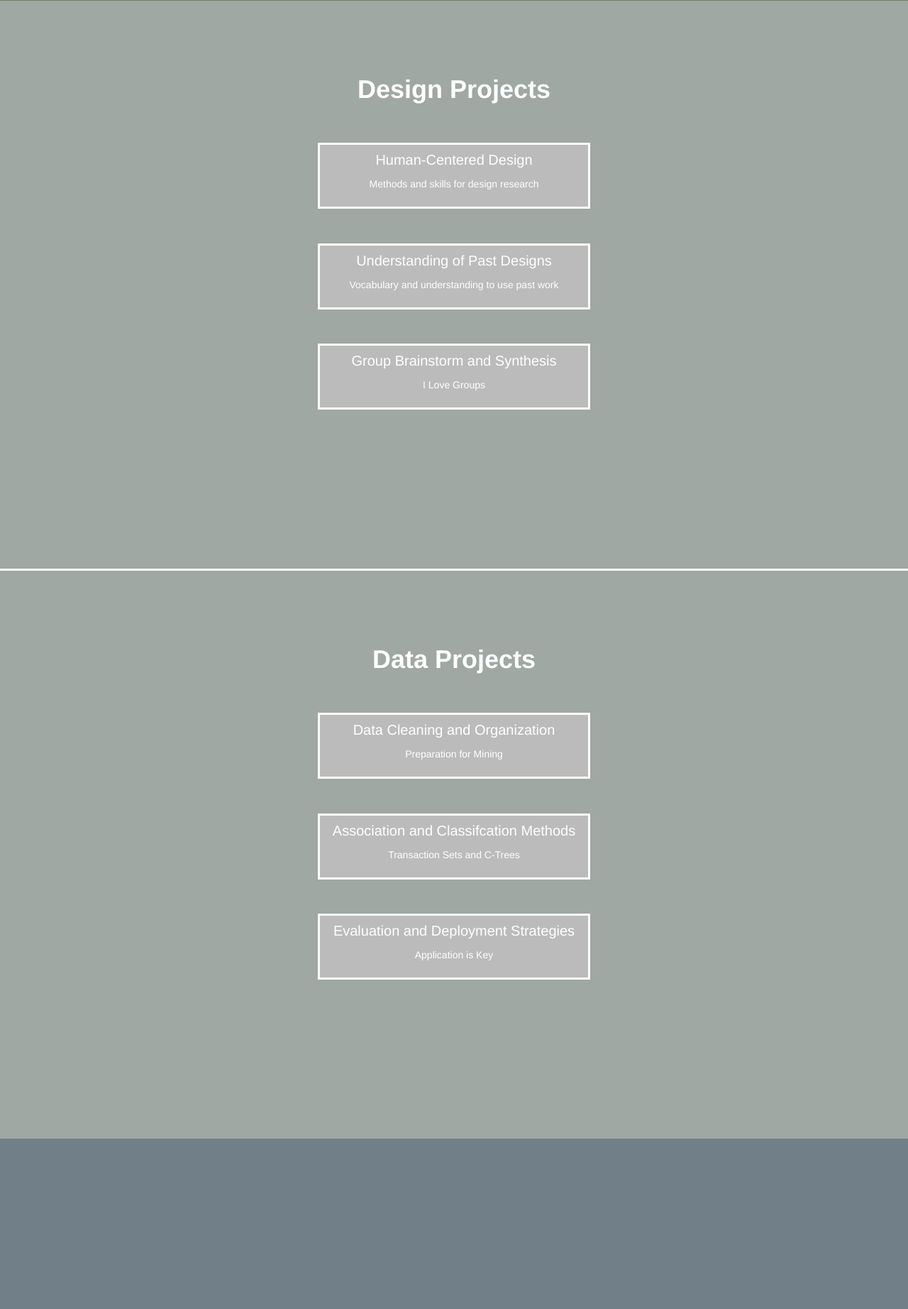
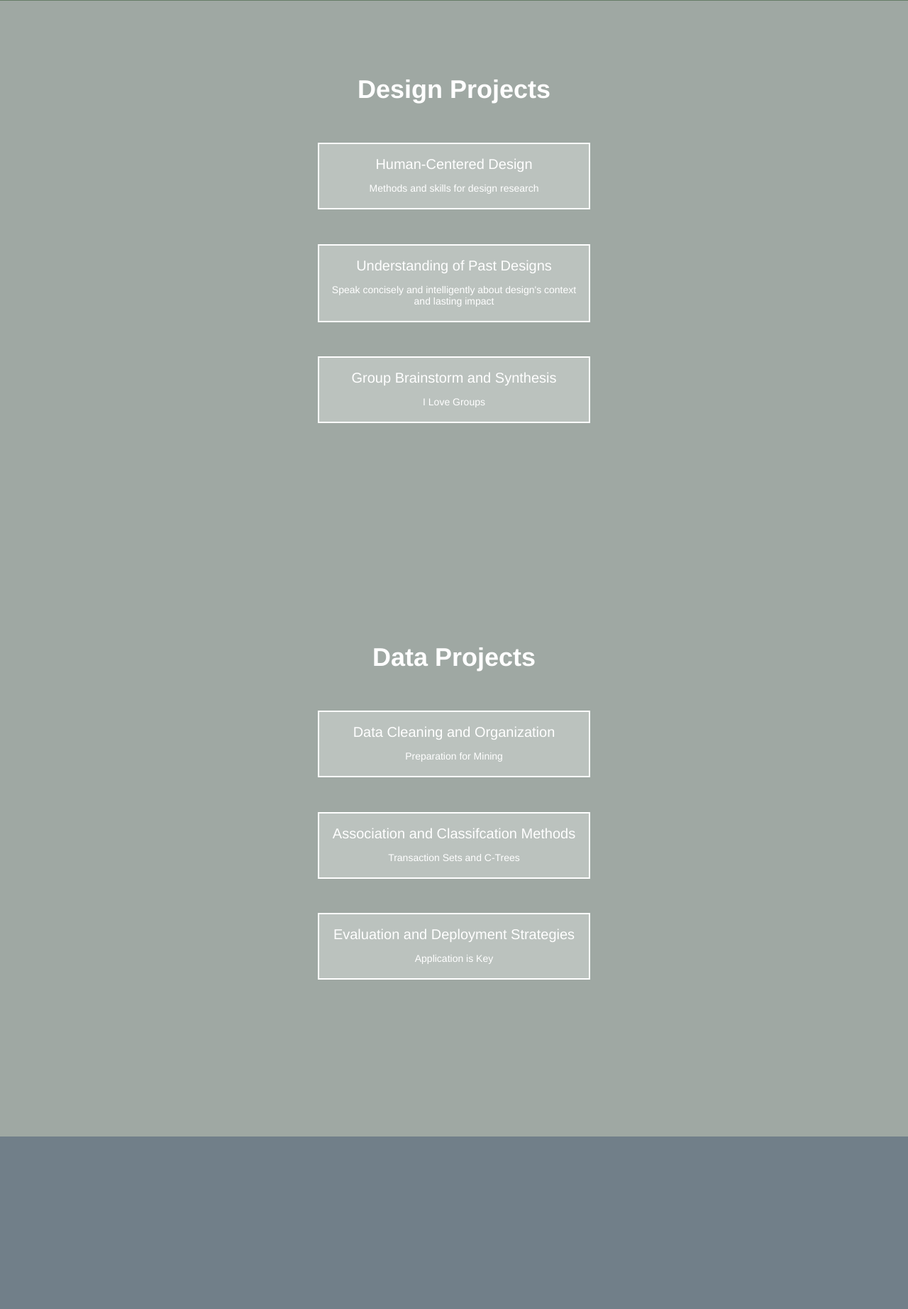
Before and after one commit to byrdmaan/Projects, a PHP site: page /Port/index.html in a window 1280 px wide. Shown: the part 1599-3443 px from the top of the page at 71% size. Run offline with PHP 8.4, Linux system fonts and the light colour scheme; some libraries are stand-ins or nearby versions.

Commit message:
loooking helllaaaa goood

```diff
--- a/NewProj/Port/css/style.css
+++ b/NewProj/Port/css/style.css
@@ -28,7 +28,7 @@ a {
 
 
 
-/*     Pages and Specific ID's     */
+/*     Full Pages and Specific ID's     */
 
 .title {
 	background-color: #adccb8;
@@ -76,7 +76,7 @@ a {
 }
 
 #data {
-	border-top: solid;
+
 }
 
 #design {
@@ -126,11 +126,11 @@ a {
 }
 
 #link:hover {
-    background-color: #BBBBBB;
+    background-color: #999999;
 }
 
 #link:active {
-	background-color: #BBBBBB;
+	background-color: #999999;
 }
 
 
@@ -173,7 +173,7 @@ a {
 }
 
 .mybox {
-	border: solid;
+	border: 2px solid;
 	display: none;
 	position: relative;
 	text-align: center;
@@ -183,7 +183,7 @@ a {
 	margin-bottom: 8%;
 	color: #FFFFFF;
 	text-decoration: none;
-	background-color: #BBBBBB;
+	background-color: #BBC2BE;
 }
 
 .mybox:hover {
@@ -199,9 +199,10 @@ a {
 	font-size: 10px;
 }
 
-.skillhead {
-	position: relative;
-	right: 50%;
+.mybox h3 {
+	padding-top: 0px;
+	font-size: 20px;
+	text-decoration: none;
 }
 
 #forMobile {
@@ -217,9 +218,30 @@ a {
 }
 
 
+/*     Small Menu     */
 
+.smallMenu {
+	vertical-align: middle;
+	display: table-cell;
+}
 
+.smallMenu h3 {
+	padding: 0px;
+	width: auto;
+	display: inline-block;
+	margin:0px;
+}
 
+.smallMenu h3:hover {
+	background-color: #B2B9B5;
+	cursor: pointer;
+}
+
+.smallMenuText {
+	padding-top: 7px;
+	padding-bottom: 0px;
+	margin-bottom: -4px;
+}
 
 
 /*     Pics     */
@@ -301,11 +323,12 @@ a {
 
 
 
-/*      For medium sized browsers     */
 
 
 
 
+
+/*      For medium sized browsers     */
 
 
 
@@ -327,7 +350,7 @@ h1 {
 }
 
 .myBlock {
-	width: 60%;
+	width: 80%;
 	text-align: center;
 	display: block;
 	margin-right: auto;
@@ -389,7 +412,7 @@ h1 {
 }
 
 
-@media screen and (max-height: 500px) {
+@media screen and (max-height: 600px) {
 
 	p {
 		font-size: 10px;
--- a/NewProj/Port/index.html
+++ b/NewProj/Port/index.html
@@ -19,6 +19,8 @@
 	<script src="https://ajax.googleapis.com/ajax/libs/jqueryui/1.11.4/jquery-ui.min.js"></script>
 
 
+
+	<!--     Script for submenu drop down     -->
 	<script>
 	$(document).ready( function(){
 
@@ -40,6 +42,7 @@
 
 
 
+	<!--     Script for iPhone touch menu mobile     -->
 
 	<script>
 	$(function() {
@@ -73,9 +76,6 @@
 	    	}
      	});
 	});
-
-
-
 	$(function()
 	{
      	$("h1#toggle2").click(function()
@@ -134,17 +134,21 @@
  	<div id="design" class="showpage">
  		<div id="forMobile">
 	 		<h1>Design Projects</h1>
-	 		<p>I work using Human-Centered Design principles</p>
+	 		<div class="smallMenu">
+	 			<h3 id="sm1">HCD</h3>
+	 			<h3 id="sm2">Impact of Past Designs</h3>
+	 			<h3 id="sm3">Group Synthesis</h3>
+	 		</div>
  		</div>
  		<a href="img/portfolio_pizza2.pdf" target="_blank" id="showa"><img class="myBlock" id="show" src=""></a>
  		<h1 id="toggle"><a id="link">Design Projects</a></h1>
  		<div class="myCont" id="mine">
  			<!-- <h3 class="skillhead">Skills & Strengths</h3> -->
- 			<div class="mybox" id="box1">Human-Centered Design<p>Methods and skills for design research</p></div></a>
+ 			<div class="mybox" id="box1"><div class="smallMenuText">Human-Centered Design<p>Methods and skills for design research</p></div></div>
  			<br>
- 			<div class="mybox" id="box2">Understanding of Past Designs<p>Vocabulary and understanding to use past work</p></div>
+ 			<div class="mybox" id="box2"><div class="smallMenuText">Understanding of Past Designs<p>Speak concisely and intelligently about design's context and lasting impact</p></div></div>
  			<br>
- 			<div class="mybox" id="box3">Group Brainstorm and Synthesis<p>I Love Groups</p></div>
+ 			<div class="mybox" id="box3"><div class="smallMenuText">Group Brainstorm and Synthesis<p>I Love Groups</p></div></div>
  		</div>
  	</div>
 
@@ -156,17 +160,21 @@
  	<div id="data" class="showpage">
  		<div id="forMobile">
 	 		<h1>Data Projects</h1>
-	 		<p>I have done work with quanitative data</p>
+	 		<div class="smallMenu">
+	 			<h3 id="sm4">Data Cleaning</h3>
+	 			<h3 id="sm5">Association</h3>
+	 			<h3 id="sm6">Evaluation of Deployment</h3>
 	 		</div>
- 		<a href="img/crime.pdf" target="_blank"><img class="myBlock" id="show2" src="img/crime.png"></a>
+ 		</div>
+ 		<a href="img/crime.pdf" target="_blank"><img class="myBlock" id="show2" src=""></a>
  		<h1 id="toggle2"><a id="link">Data Projects</a></h1>
  		<div class="myCont" id="mine2">
  			<!-- <h3 class="skillhead">Skills & Strengths</h3> -->
- 			<div class="mybox" id="box4">Data Cleaning and Organization<p>Preparation for Mining</p></div>
+ 			<div class="mybox" id="box4"><div class="smallMenuText">Data Cleaning and Organization<p>Preparation for Mining</p></div></div>
  			<br>
- 			<div class="mybox" id="box5">Association and Classifcation Methods<p>Transaction Sets and C-Trees</p></div>
+ 			<div class="mybox" id="box5"><div class="smallMenuText">Association and Classifcation Methods<p>Transaction Sets and C-Trees</p></div></div>
  			<br>
- 			<div class="mybox" id="box6">Evaluation and Deployment Strategies<p>Application is Key</p></div>
+ 			<div class="mybox" id="box6"><div class="smallMenuText">Evaluation and Deployment Strategies<p>Application is Key</p></div></div>
  		</div>
  	</div>
 
@@ -189,6 +197,10 @@
 
 
  </body>
+
+
+<!--     Script for top Button     -->
+
 <script>
 	var skills = ["I am pretty good at coding", "Nothing warms a heart on the waves like a sea shanty", "My favorite book is Moby Dick", "I love a tasteful meat & cheese spread", "Japanese is a great language"];
 	var i = 4;
@@ -209,7 +221,9 @@
 
 
 
-<!-- Design Pic Funcs -->
+
+
+<!--     Design Pic Funcs     -->
 
 <script>
 document.getElementById("box1").addEventListener("click", changePic1);
@@ -219,6 +233,9 @@ function changePic1() {
 	var a = document.getElementById('showa');
 	image.src = "img/portfolio_pizza2.png";
 	a.href = "img/portfolio_pizza2.pdf";
+	$("#box1").css("background-color","#555555");
+	$("#box2").css("background-color","#BBC2BE");
+	$("#box3").css("background-color","#BBC2BE");
 }
 
 document.getElementById("box2").addEventListener("click", changePic2);
@@ -226,8 +243,11 @@ function changePic2() {
 	$("#show").slideDown("slow", "swing");
 	var image = document.getElementById('show');
 	var a = document.getElementById('showa');
-	 image.src = "img/Almost.jpg";
+	image.src = "img/Almost2.jpg";
 	a.href = "img/Almost Caught.pdf";
+	$("#box1").css("background-color","#BBC2BE");
+	$("#box2").css("background-color","#555555");
+	$("#box3").css("background-color","#BBC2BE");
 }
 
 document.getElementById("box3").addEventListener("click", changePic3);
@@ -235,7 +255,52 @@ function changePic3() {
 	$("#show").slideDown("slow", "swing");
 	var image = document.getElementById('show');
 	image.src = "img/PlaceHolder.jpg";
+	$("#box1").css("background-color","#BBC2BE");
+	$("#box2").css("background-color","#BBC2BE");
+	$("#box3").css("background-color","#555555");
 }
+
+document.getElementById("box4").addEventListener("click", changePic4);
+function changePic4() {
+	$("#show2").slideDown("slow", "swing");
+ 	var image = document.getElementById('show2');
+	image.src = "img/crime.png";
+	$("#box4").css("background-color","#555555");
+	$("#box5").css("background-color","#BBC2BE");
+	$("#box6").css("background-color","#BBC2BE");
+}
+
+document.getElementById("box5").addEventListener("click", changePic5);
+function changePic5() {
+	$("#show2").slideDown("slow", "swing");
+	var image = document.getElementById('show2');
+	image.src = "img/PlaceHolder.jpg";
+	$("#box4").css("background-color","#BBC2BE");
+	$("#box5").css("background-color","#555555");
+	$("#box6").css("background-color","#BBC2BE");
+}
+
+document.getElementById("box6").addEventListener("click", changePic6);
+function changePic6() {
+	$("#show2").slideDown("slow", "swing");
+	var image = document.getElementById('show2');
+	image.src = "img/PlaceHolder.jpg";
+	$("#box4").css("background-color","#BBC2BE");
+	$("#box5").css("background-color","#BBC2BE");
+	$("#box6").css("background-color","#555555");
+}
+</script>
+
+
+<!--          Same but for Mobile     -->
+
+<script>
+document.getElementById("sm1").addEventListener("click", changePic1);
+document.getElementById("sm2").addEventListener("click", changePic2);
+document.getElementById("sm3").addEventListener("click", changePic3);
+document.getElementById("sm4").addEventListener("click", changePic4);
+document.getElementById("sm5").addEventListener("click", changePic5);
+document.getElementById("sm6").addEventListener("click", changePic6);
 </script>
 
 
@@ -243,31 +308,4 @@ function changePic3() {
 
 
 
-<!-- Data Pic Funcs -->
-
-<script>
-document.getElementById("box4").addEventListener("click", changePic4);
-function changePic4() {
-	$("#show2").slideDown("slow", "swing");
- 	var image = document.getElementById('show2');
-	image.src = "img/crime.png";
-}
-
-document.getElementById("box5").addEventListener("click", changePic5);
-function changePic5() {
-	$("#show2").slideDown("slow", "swing");
-	var image = document.getElementById('show2');
-	image.src = "img/PlaceHolder.jpg";
-}
-
-document.getElementById("box6").addEventListener("click", changePic6);
-function changePic6() {
-	$("#show2").slideDown("slow", "swing");
-	var image = document.getElementById('show2');
-	image.src = "img/PlaceHolder.jpg";
-}
-</script>
-
-
-
 </html>
```
Also changed, not shown: NewProj/Port/img/Almost2.jpg (added). Lines whose indentation alone changed are shown as unchanged.
